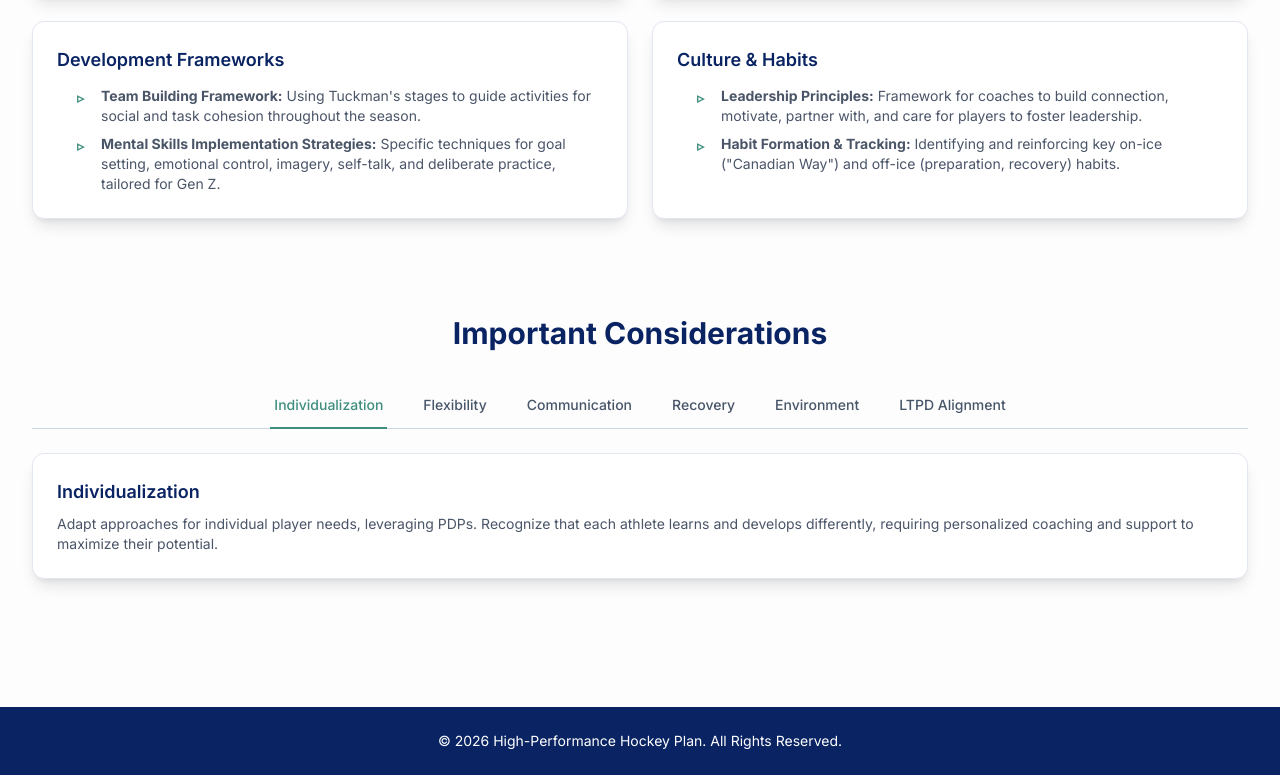
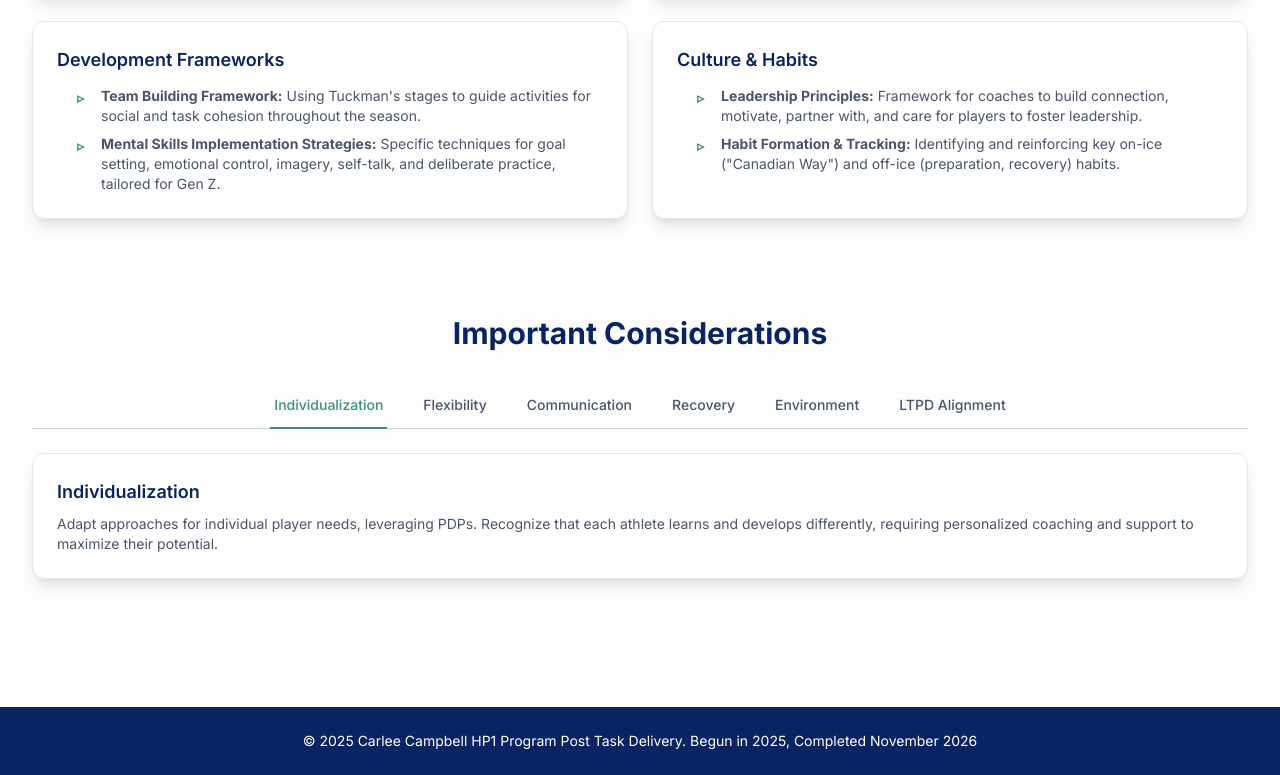
Before and after one commit to ccampbell1988/HP1-post-task-year-plan-new, a plain HTML site: page index.html in a window 1280 px wide. Shown: the part 2120-2895 px from the top of the page. Drawn offline with nearby package versions, Linux system fonts and the light colour scheme.

Commit message:
Update footer
Co-Authored-By: Claude Opus 5.5 <noreply@anthropic.com>

```diff
--- a/index.html
+++ b/index.html
@@ -201,7 +201,7 @@
 
     <!-- FOOTER -->
     <footer class="bg-[#0A2463] text-white text-center p-6 mt-12">
-        <p class="text-sm">&copy; <span id="currentYear"></span> High-Performance Hockey Plan. All Rights Reserved.</p>
+        <p class="text-sm">&copy; 2025 Carlee Campbell HP1 Program Post Task Delivery. Begun in 2025, Completed November 2026</p>
     </footer>
 
     <!-- JAVASCRIPT LOGIC -->
@@ -775,7 +775,6 @@
         });
 
         // Set current year in the footer
-        document.getElementById('currentYear').textContent = new Date().getFullYear();
 
         // Load content for the initial month (September)
         updateContent("September");
```
